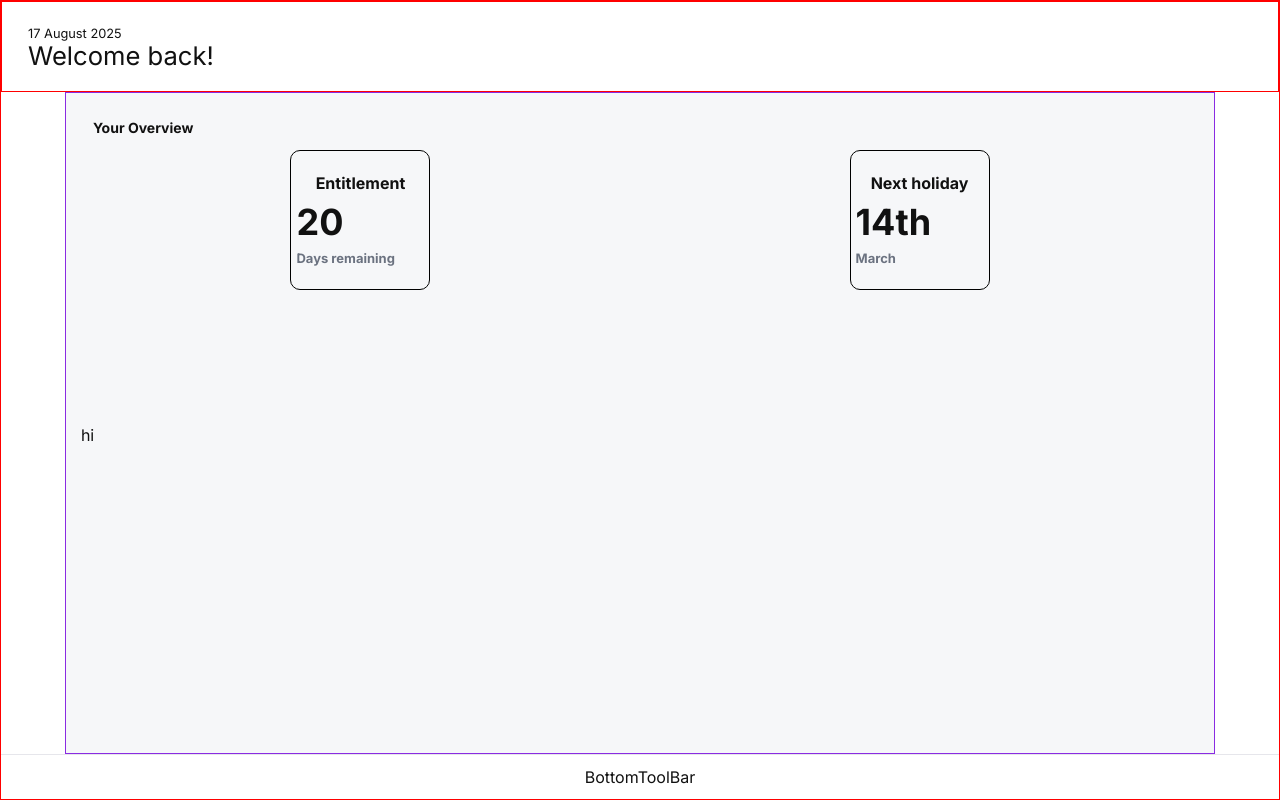
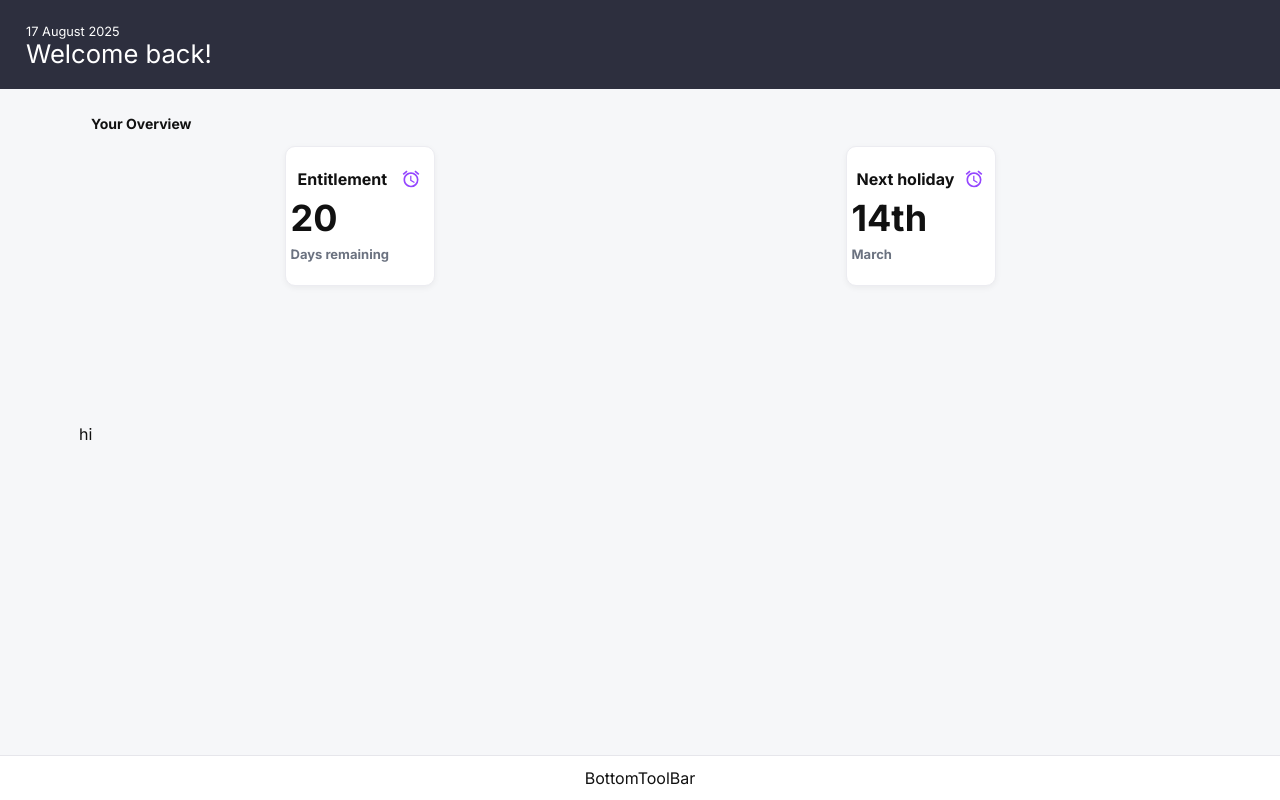
Before and after one commit to myhzyy/annual-leave-booker, a Next.js app: page / in a window 1280 px wide. Built offline with nearby package versions, Linux system fonts and the light colour scheme.

Commit message:
implemented initial static design start

```diff
--- a/src/app/components/BodyOverView.tsx
+++ b/src/app/components/BodyOverView.tsx
@@ -1,4 +1,5 @@
 import "../styles/BodyOverView.css";
+import { MdOutlineAccessAlarm } from "react-icons/md";
 
 export default function BodyOverView() {
   return (
@@ -8,12 +9,19 @@ export default function BodyOverView() {
       </div>
       <div className="entitlement-boxes">
         <div className="entitlement-box">
-          <h2>Entitlement</h2>
+          <div className="entitlement-header">
+            <h2>Entitlement</h2>
+            <MdOutlineAccessAlarm className="icon" />
+          </div>
           <span>20</span>
           <p>Days remaining</p>
         </div>
         <div className="entitlement-box">
-          <h2>Next holiday</h2>
+          <div className="entitlement-header">
+            <h2>Next holiday</h2>
+            <MdOutlineAccessAlarm className="icon" />
+          </div>
+
           <span>14th</span>
           <p>March</p>
         </div>
--- a/src/app/globals.css
+++ b/src/app/globals.css
@@ -59,10 +59,10 @@ body {
 }
 
 .app {
-  border: 1px solid red;
+  /* border: 1px solid red; */
   height: 100dvh;
   margin: 0 auto;
   display: grid;
   grid-template-rows: auto 1fr auto;
-  background: #fff;
+  background: hsl(220, 20%, 97%);
 }
--- a/src/app/styles/BodyOverView.css
+++ b/src/app/styles/BodyOverView.css
@@ -16,15 +16,23 @@
 }
 
 .entitlement-box {
+  background-color: #ffffff;
+  box-shadow: 0 2px 6px rgba(0, 0, 0, 0.05);
   font-weight: 700;
   height: 140px;
-  width: 140px;
-  border: 1px solid black;
+  width: 150px;
+  border: 1px solid #ececf1;
   border-radius: 10px;
   padding: 5px;
   display: flex;
   flex-direction: column;
   justify-content: center;
+}
+
+.entitlement-header {
+  display: flex;
+  justify-content: space-around;
+  align-items: center;
 }
 
 .entitlement-box span {
@@ -40,3 +48,8 @@
 .entitlement-box h2 {
   text-align: center;
 }
+
+.icon {
+  font-size: 20px;
+  color: #9446ff;
+}
--- a/src/app/styles/Header.css
+++ b/src/app/styles/Header.css
@@ -1,6 +1,8 @@
 .header-wrapper {
-  border: 1px solid red;
+  /* border: 1px solid red; */
   padding: 12px 16px;
+  background-color: #2d2f3e;
+  color: white;
 }
 
 .header-layout {
--- a/src/app/styles/MainBody.css
+++ b/src/app/styles/MainBody.css
@@ -1,5 +1,5 @@
 .mainBody-wrapper {
-  border: 1px solid blueviolet;
+  /* border: 1px solid blueviolet; */
   overflow: auto;
   padding: 12px 15px;
   background: hsl(220, 20%, 97%);
```
Also changed, not shown: package.json (+4 -3 lines), 2 other files (tests, documents, lock files or other folders).
